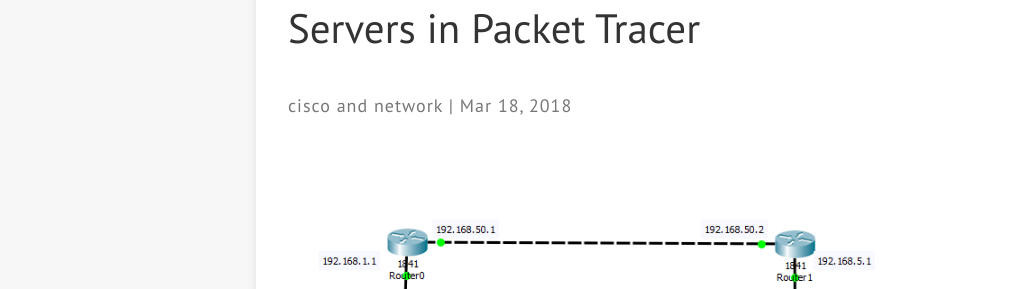
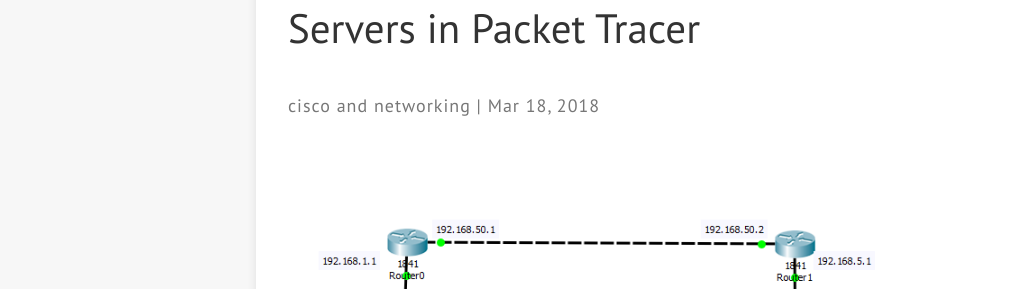
Before and after one commit to poudelmadhav/personal-blog, a Jekyll site: the page built from _posts/2018-03-18-simple-network-design-with-dns-server-in-cisco-packet-tracer.md, in a window 1280 px wide and 900 px high. Shown: the part 277-566 px from the top of the window, without its empty margins (0-1019 px from the left). Built offline with Jekyll 4.4.1, drawn with Linux system fonts in a browser that asks for light colours; nearby versions of some CDN libraries.

Commit message:
Update 2018-03-18-simple-network-design-with-dns-server-in-cisco-packet-tracer.md
category changed

```diff
--- a/_posts/2018-03-18-simple-network-design-with-dns-server-in-cisco-packet-tracer.md
+++ b/_posts/2018-03-18-simple-network-design-with-dns-server-in-cisco-packet-tracer.md
@@ -4,7 +4,7 @@ date: 2018-03-18 06:45:31 Z
 permalink: network-with-dns-server/
 categories:
 - cisco
-- network
+- networking
 layout: post
 meta_description: See how to design simple network with dns server at cisco packet tracer
 comments: true
```
